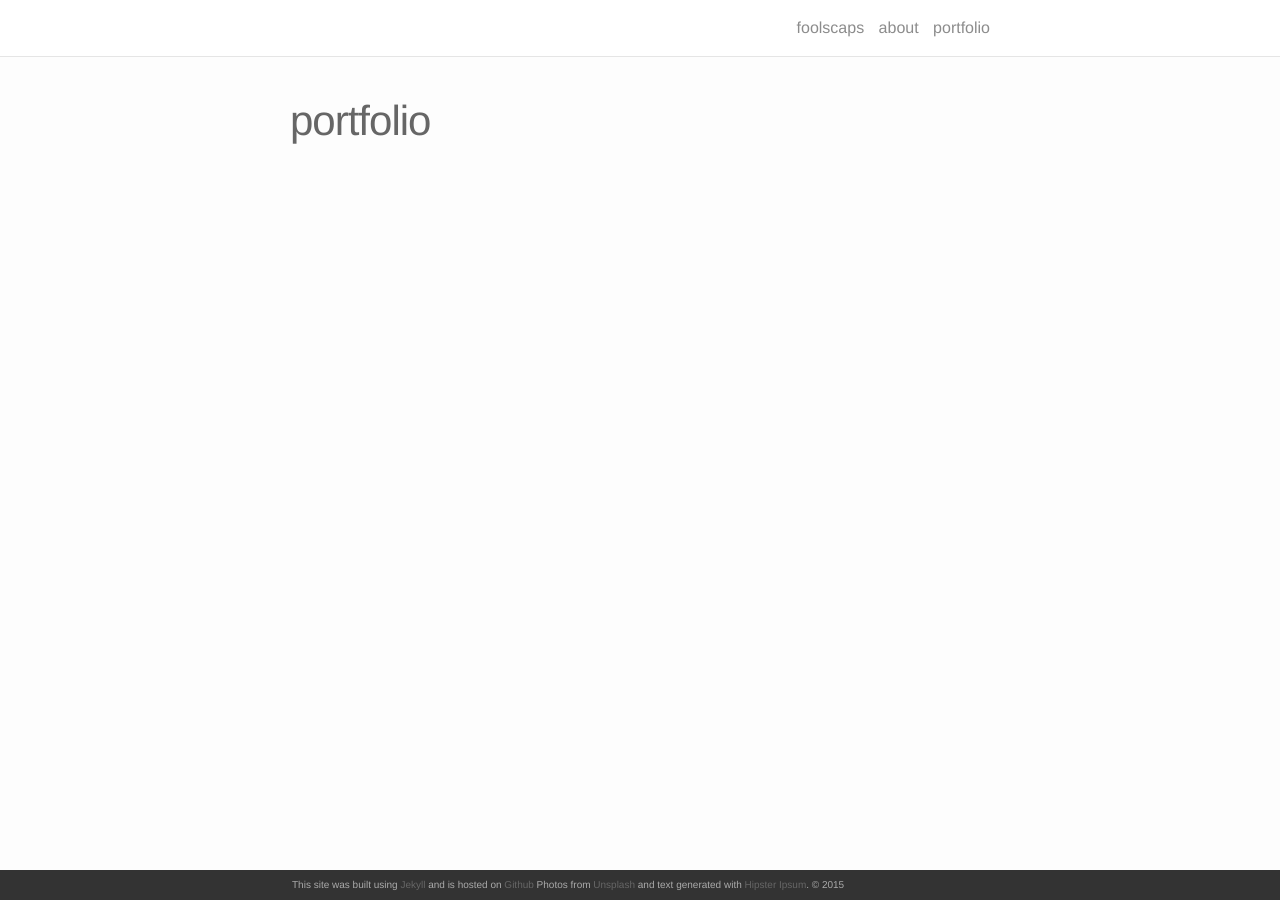
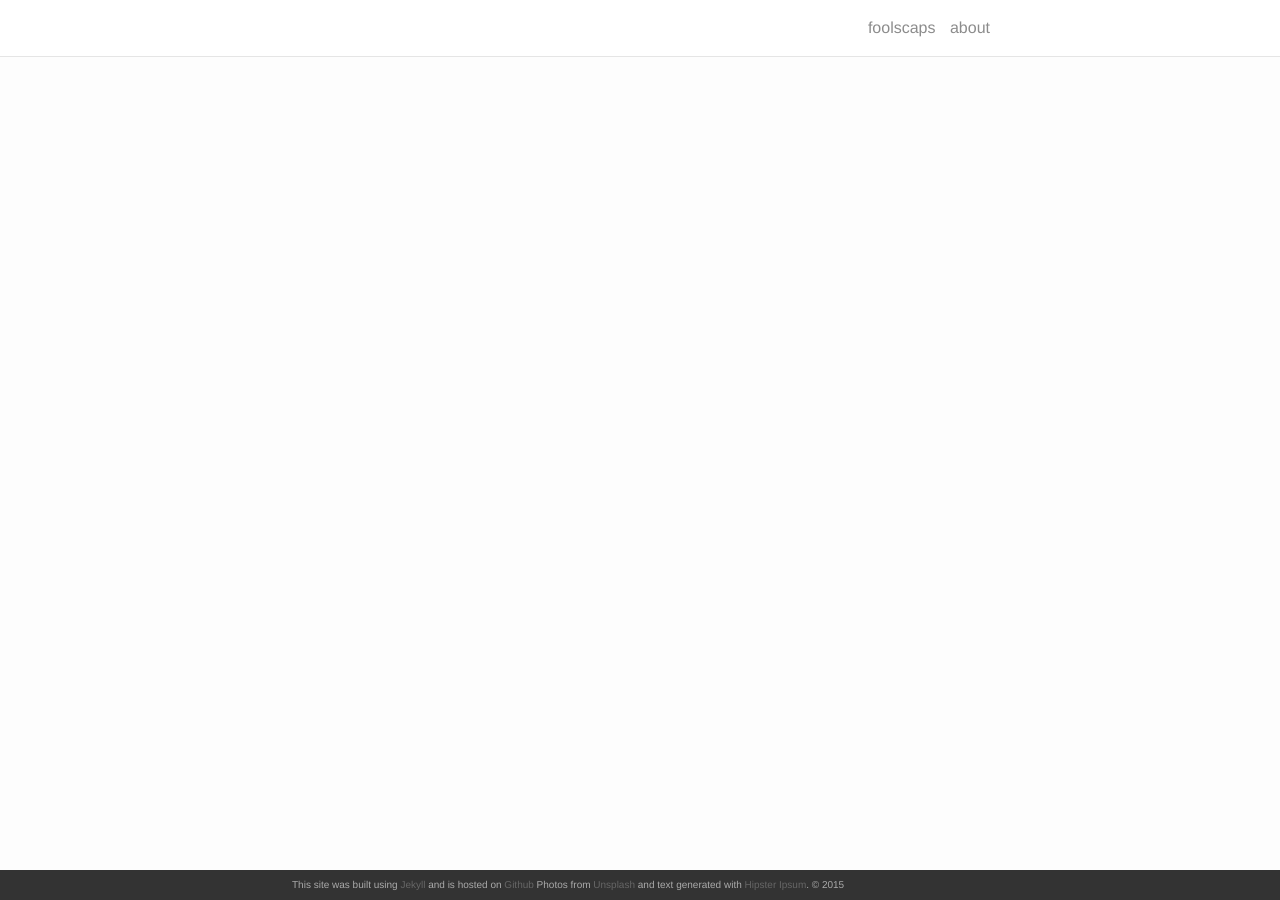
Before and after one commit to foolscaps/foolscaps.github.io, a Jekyll site: the page built from portfolio.md, in a window 1280 px wide. Built offline with Jekyll 4.4.1, drawn with Linux system fonts in a browser that asks for light colours; nearby versions of some CDN libraries.

Commit message:
Update portfolio.md

```diff
--- a/portfolio.md
+++ b/portfolio.md
@@ -1,6 +1,6 @@
 ---
 layout: page
-title: portfolio
+title: #portfolio
 permalink: /portfolio/
 ---
 
```
